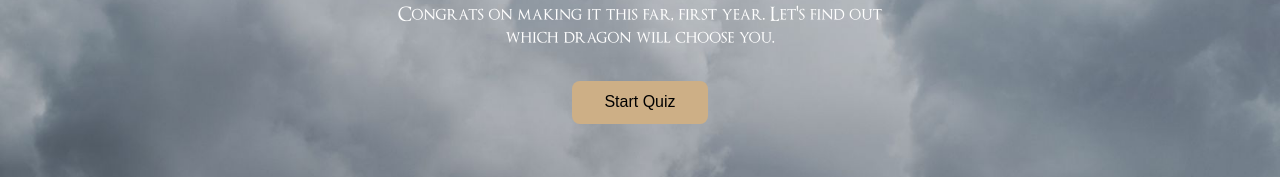
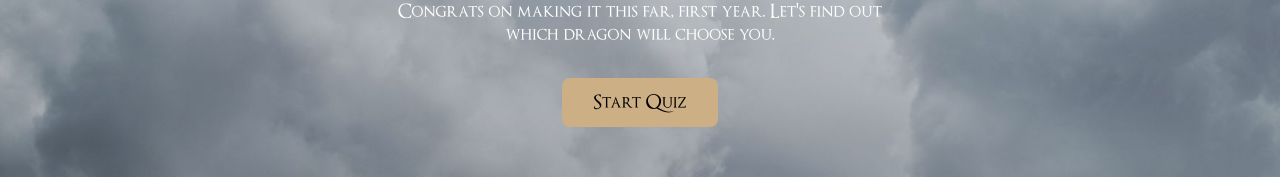
Before and after one commit to kelseyroche/fourth-wing-quiz, a React (Vite) app: page / in a window 1280 px wide. Shown: the part 470-647 px from the top of the page. Built offline with nearby package versions, Linux system fonts and the light colour scheme.

Commit message:
fixed start button

```diff
--- a/src/components/Welcome.jsx
+++ b/src/components/Welcome.jsx
@@ -1,3 +1,4 @@
+
 
 // import React from "react";
 // import { motion } from "framer-motion";
@@ -16,11 +17,10 @@
 //       exit={{ opacity: 0 }}
 //       transition={{ duration: 0.8 }}
 //     >
-//       {/* Add your logo image here */}
 //       <img src={dragonLogo} alt="Dragon Logo" style={styles.logo} />
 
-//       <h1 style={styles.title}>WELCOME TO THRESHING</h1>
-//       <p style={styles.subtitle}>
+//       <h1 className="bold-text" style={styles.title}>WELCOME TO THRESHING</h1>
+//       <p className="regular-text" style={styles.subtitle}>
 //         Congrats on making it this far, first year. Let's find out which dragon will choose you.
 //       </p>
 //       <motion.button
@@ -37,12 +37,11 @@
 
 // const styles = {
 //   logo: {
-//     width: '150px',   // Adjust size as needed
-//     marginBottom: '20px', // Space between logo and title
+//     width: '150px',
+//     marginBottom: '20px',
 //   },
 //   title: {
 //     fontSize: "2.5rem",
-//     fontWeight: "600",
 //     marginBottom: "1rem",
 //   },
 //   subtitle: {
@@ -51,7 +50,7 @@
 //     maxWidth: "500px",
 //   },
 //   button: {
-//     backgroundColor: "#ffc107",
+//     backgroundColor: "#cdaf86",
 //     border: "none",
 //     padding: "0.8rem 2rem",
 //     fontSize: "1rem",
@@ -116,10 +115,12 @@ const styles = {
     backgroundColor: "#cdaf86",
     border: "none",
     padding: "0.8rem 2rem",
-    fontSize: "1rem",
+    fontSize: "1.2rem", // Slightly larger font size for better visibility
     borderRadius: "8px",
     cursor: "pointer",
     transition: "all 0.3s ease",
+    fontFamily: 'Optimus Princeps', // Apply the imported font
+    color: '#000', // Ensure there's enough contrast for readability
   },
 };
 
```
